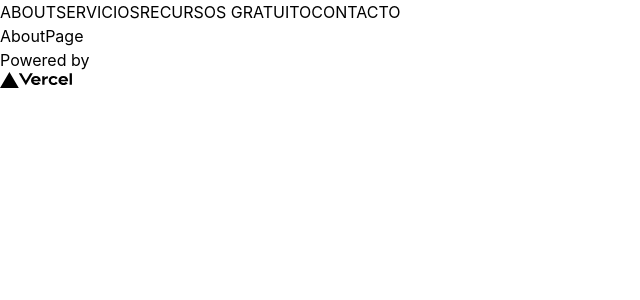
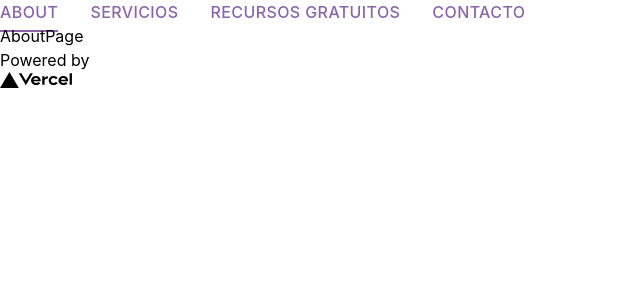
Before and after one commit to tomasg88/web-etp, a Next.js app: page /about in a window 1280 px wide. Shown: the top 300 px of the page, without its empty margins (0-640 px from the left). Built offline with nearby package versions, Linux system fonts and the light colour scheme.

Commit message:
check active route

```diff
--- a/components/navigation/Navigation.tsx
+++ b/components/navigation/Navigation.tsx
@@ -1,13 +1,42 @@
+import clsx from 'clsx';
 import Link from 'next/link';
+import { useRouter } from 'next/router';
 import React from 'react';
 
+const PAGES = [
+  {
+    href: '/about',
+    title: 'ABOUT',
+  },
+  {
+    href: '/services',
+    title: 'SERVICIOS',
+  },
+  {
+    href: '/downloads',
+    title: 'RECURSOS GRATUITOS',
+  },
+  {
+    href: '/contact',
+    title: 'CONTACTO',
+  },
+];
+
 export default function Navigation() {
+  const router = useRouter();
   return (
-    <nav>
-      <Link href="/about">ABOUT</Link>
-      <Link href="/services">SERVICIOS</Link>
-      <Link href="/downloads">RECURSOS GRATUITO</Link>
-      <Link href="/contact">CONTACTO</Link>
+    <nav className="space-x-8">
+      {PAGES.map(({ href, title }) => (
+        <Link
+          className={clsx('tracking-wide text-purple-400 pb-2 font-medium', {
+            'border-b-2 border-purple-400': router.pathname === href,
+          })}
+          href={href}
+          key={href}
+        >
+          {title}
+        </Link>
+      ))}
     </nav>
   );
 }
```
